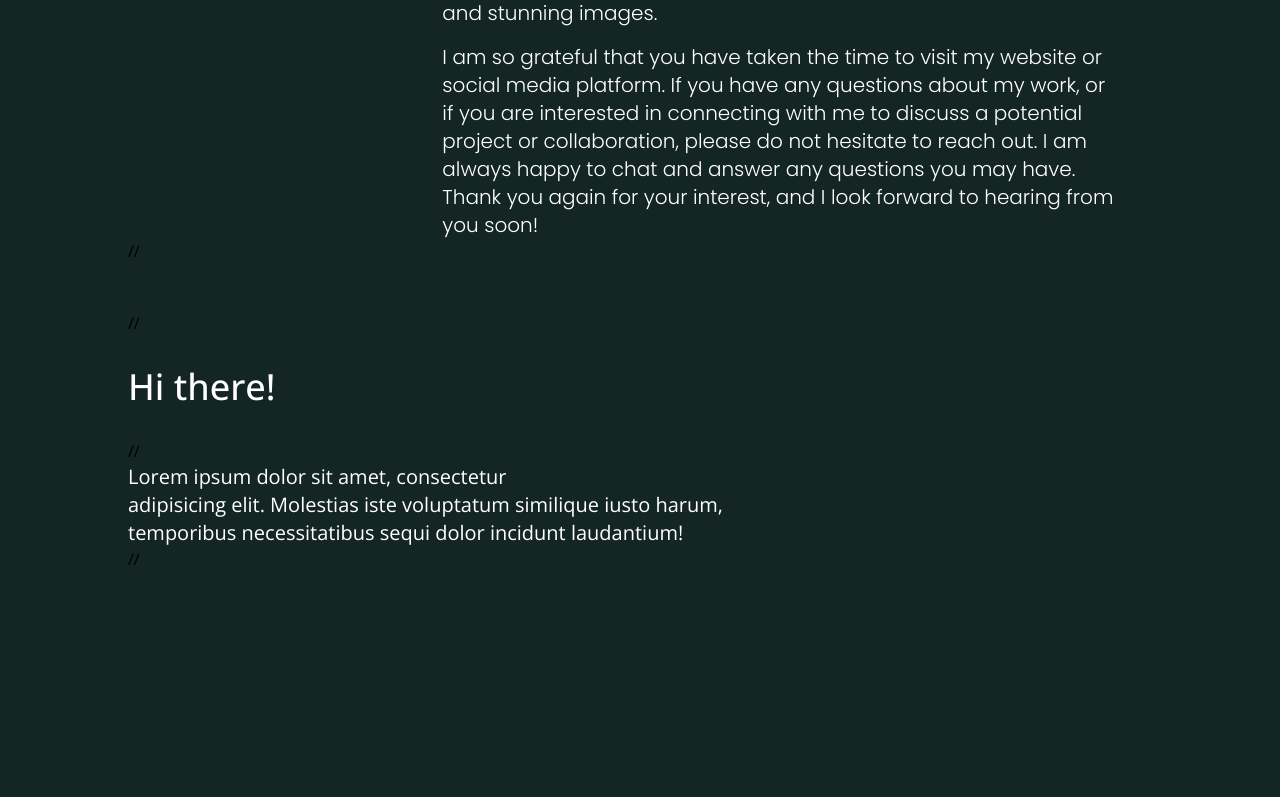
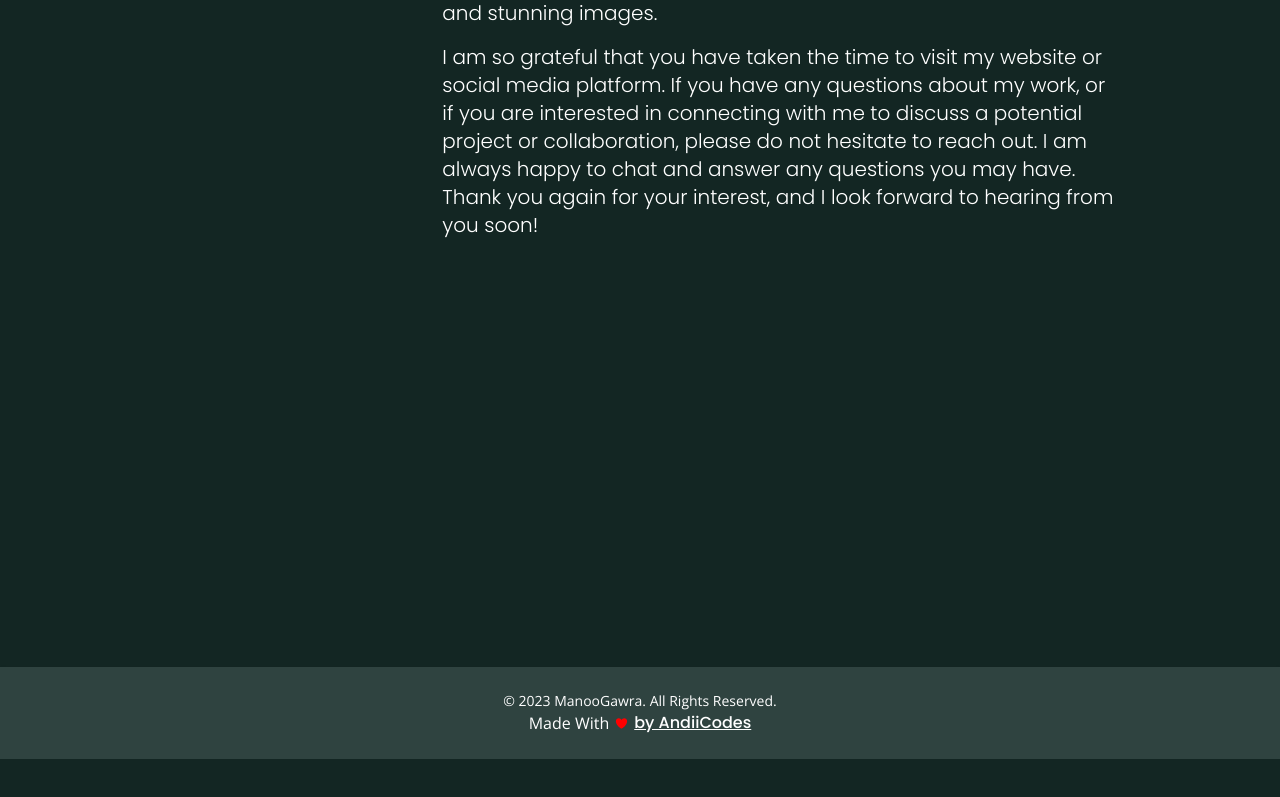
Before and after one commit to AndiiCodes/test1, a React (Create React App) app: page /about in a window 1280 px wide. Shown: the part 479-1276 px from the top of the page. After the commit the page ends 1238 px from the top, so only its background shows below. Built offline with nearby package versions, Linux system fonts and the light colour scheme.

Commit message:
Update About.js

```diff
--- a/src/pages/About.js
+++ b/src/pages/About.js
@@ -24,11 +24,7 @@ In addition to my design work, I am also an avid photographer. I am passionate a
       </div>
 
     </div>
-//     <div className='mt-[3rem] sm:px-[0%] px-[10%]'>
 
-//     <h1 className='text-white font-medium sm:text-6xl md:text-4xl text-3xl py-[2rem] font-poppins text-justify'>Hi there!</h1>
-//         <p className='text-white sm:text-2xl md:text-xl text-lg font-light font-poppins'>Lorem ipsum dolor sit amet, consectetur <br /> adipisicing elit. Molestias iste voluptatum similique iusto harum, <br /> temporibus necessitatibus sequi dolor incidunt laudantium!</p>
-//     </div>
   </div>
 
 
```
